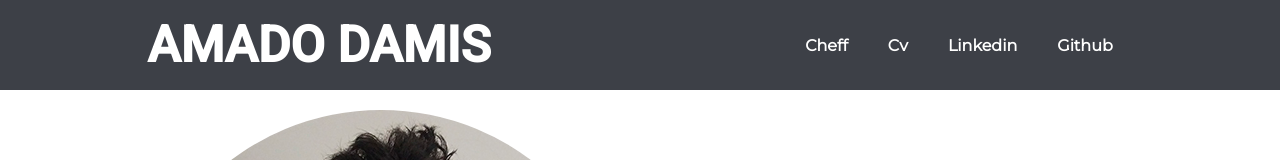
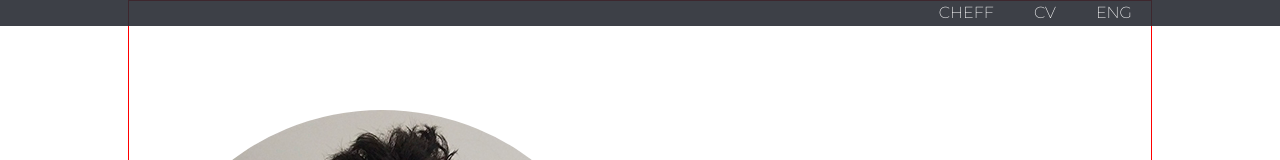
Before and after one commit to Amadodamis/Portfolio, a React (Vite) app: page /developer in a window 1280 px wide. Shown: the top 160 px of the page. Built offline with nearby package versions, Linux system fonts and the light colour scheme.

Commit message:
remodelacion del header

```diff
--- a/src/JS/dataCvs.js
+++ /dev/null
@@ -1,9 +0,0 @@
-let cvDesarrollador = "https://drive.google.com/file/d/14a5Duaq8BFCXHzjRf88C6tfEAyaGdIni/view?usp=sharing"
-
-let cvDesarrolladorEng = "https://drive.google.com/file/d/1XSxHOP81Fys0F373Svj722YCylvE1u_1/view?usp=sharing"
-
-let cvCheff = "https://docs.google.com/document/d/1t1y5hQZPdFFbIUKGZY_lhobcZyhNfnzPUegwa1p4PC4/edit?usp=sharing"
-
-let cvCheffEng = "https://docs.google.com/document/d/1CfaCnM_4KZ-0vE4R7kBt7pLdLUPL-KXQc0zU0Oy-N6c/edit?usp=sharing"
-
-export { cvDesarrollador, cvDesarrolladorEng, cvCheffEng, cvCheff }
--- /dev/null
+++ b/src/JS/getCvs.js
@@ -0,0 +1,49 @@
+let linkCvDes = "https://drive.google.com/file/d/14a5Duaq8BFCXHzjRf88C6tfEAyaGdIni/view?usp=sharing"
+
+let linkCvDev = "https://drive.google.com/file/d/1XSxHOP81Fys0F373Svj722YCylvE1u_1/view?usp=sharing"
+
+let linkCvCheff = "https://docs.google.com/document/d/1t1y5hQZPdFFbIUKGZY_lhobcZyhNfnzPUegwa1p4PC4/edit?usp=sharing"
+
+let linkCvCheffEng = "https://docs.google.com/document/d/1CfaCnM_4KZ-0vE4R7kBt7pLdLUPL-KXQc0zU0Oy-N6c/edit?usp=sharing"
+
+
+let developer = [
+    {
+        title: "Developer",
+        leng: "ESP",
+        link: linkCvDes,
+    },
+    {
+        title: "Developer",
+        leng: "ENG",
+        link: linkCvDev,
+    },
+]
+
+let cheff = [
+    {
+        title: "Profesional gastronómico",
+        leng: "ESP",
+        link: linkCvCheff,
+    },
+    {
+        title: "Gastronomic professional",
+        leng: "ENG",
+        link: linkCvCheffEng,
+    },
+]
+
+
+
+export default function getCvs(profesion) {
+    let cvs = []
+
+    if (profesion === "developer") {
+        cvs = [...developer]
+        return cvs
+    } else {
+        cvs = [...cheff]
+        return cvs
+    }
+
+}
--- a/src/components/AboutMe.jsx
+++ b/src/components/AboutMe.jsx
@@ -5,7 +5,6 @@ export default function aboutMe({ profesion }) {
 
     return (
         <div className="Banner" >
-
             <div className='container-foto-cv'>
                 <img src={getFoto(profesion)} alt="fotoCv" className="foto" />
             </div>
--- a/src/components/General.jsx
+++ b/src/components/General.jsx
@@ -44,7 +44,7 @@ export default function General() {
 
                     <img src={fotoCheff} alt={"fotodevelopers"} className="foto-general" />
                     <h1>CHEFF</h1>
-                    <Link to={`Cheff`}><div className="btn">Portfolio</div></Link>
+                    <Link to={`cheff`}><div className="btn">Portfolio</div></Link>
                 </div>
             </div>
         </div>
--- a/src/components/Header.jsx
+++ b/src/components/Header.jsx
@@ -7,28 +7,20 @@ import MenuVertical from "./headerMenuVertical";
 function Header() {
 
   let paramProfesion = useParams()
-
+  let profesion = paramProfesion.profesion;
   return (
     <div className='header'>
-      <nav className="nav-style">
+      <ul className="menu-horizontal" >
 
-        <Link to={`/`} className="link">
-          <h2 className="nombre">AMADO DAMIS</h2>
-        </Link>
+        <li > <Link to={ruta(profesion)} className="link"> {titleRuta(profesion)} </Link> </li>
 
+        <MenuVertical
+          profesion={profesion}
+        />
 
-        <ul className="menu-horizontal" >
+        <li >Eng</li>
+      </ul>
 
-          <li > <Link to={ruta(paramProfesion.profesion)} className="link"> {titleRuta(paramProfesion.profesion)} </Link> </li>
-
-          <MenuVertical />
-
-          <li ><Link to={`https://www.linkedin.com/in/amadodamis/`} className="link">Linkedin</Link></li>
-
-          <li ><Link to={`https://github.com/Amadodamis`} className="link">Github</Link></li>
-        </ul>
-
-      </nav>
 
     </div>
   );
--- a/src/components/error-page.jsx
+++ b/src/components/error-page.jsx
@@ -2,8 +2,6 @@ import { useRouteError } from "react-router-dom";
 
 export default function ErrorPage() {
     const error = useRouteError();
-
-
     return (
         <div id="error-page">
             <h1>Oops!</h1>
--- a/src/components/headerMenuVertical.jsx
+++ b/src/components/headerMenuVertical.jsx
@@ -1,20 +1,19 @@
 import { Link } from "react-router-dom";
-import { cvCheff, cvCheffEng, cvDesarrollador, cvDesarrolladorEng } from "../JS/dataCvs";
+import getCvs from "../JS/getCvs";
 
-export default function MenuVertical() {
+export default function MenuVertical({ profesion }) {
+
+    let cvs = [...getCvs(profesion)]
+
     return (
         <li className="vertical">
-            Cv
+            CV
             <ul className="menu-vertical">
-
-                <li ><Link to={cvDesarrollador} className="link">Desarrolador</Link></li>
-
-                <li ><Link to={cvDesarrolladorEng} className="link">Developer </Link></li>
-
-                <li ><Link to={cvCheff} className="link">Profesional gastronomico</Link></li>
-
-                <li ><Link to={cvCheffEng} className="link">Gastronomic professional</Link></li>
-
+                {
+                    cvs.map((cv, i) =>
+                        <li ><Link to={cv.link} className="link">{cv.title} {cv.leng}</Link></li>
+                    )
+                }
             </ul>
 
         </li>
--- a/src/css/HeaderStyle.css
+++ b/src/css/HeaderStyle.css
@@ -1,6 +1,6 @@
 .header {
     position: fixed;
-    height: 90px;
+    height: 2vw;
     width: 100%;
     top: 0;
     left: 0;
@@ -14,34 +14,23 @@
 }
 
 
-.nav-style {
-    display: flex;
-    align-items: center;
-    justify-content: space-around;
-}
-
 .link {
     text-decoration: none;
     margin: 0;
     padding: 0;
     color: white;
-
 }
 
-.header h2 {
-    color: white;
-    font-size: 50px;
-    font-family: var(--fontTitle);
-    text-decoration: none;
-}
 
 
 .menu-horizontal {
     display: flex;
-    justify-content: space-around;
+    justify-content: flex-end;
     font-family: var(--fontText);
     color: white;
-    font-weight: bold;
+    margin-right: 10%;
+    font-weight: 200;
+
 }
 
 
@@ -49,6 +38,7 @@
     padding: 15px 20px;
     list-style: none;
     cursor: pointer;
+    text-transform: uppercase;
 }
 
 .menu-horizontal>li:hover {
@@ -59,8 +49,9 @@
     display: none;
     position: fixed;
     list-style: none;
-    top:70px;
+    top: 37px;
     background-color: var(--fondo);
+    text-transform: none;
 }
 
 .menu-horizontal li:hover .menu-vertical {
--- a/src/css/aboutMe.css
+++ b/src/css/aboutMe.css
@@ -4,6 +4,7 @@
     align-items: center;
     width: 80%;
     justify-content: space-around;
+    border: 1px red solid;
 }
 
 .container-foto-cv {
```
Also changed, not shown: src/img/cocinero.jpg.
